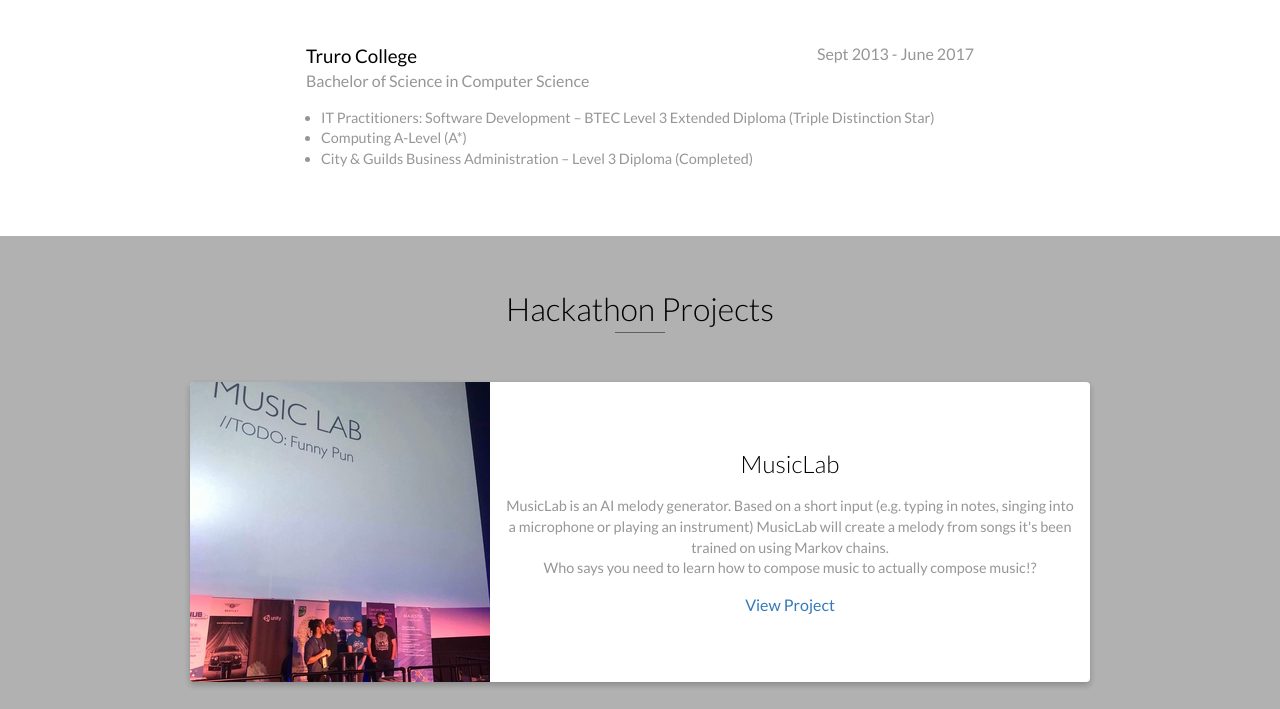
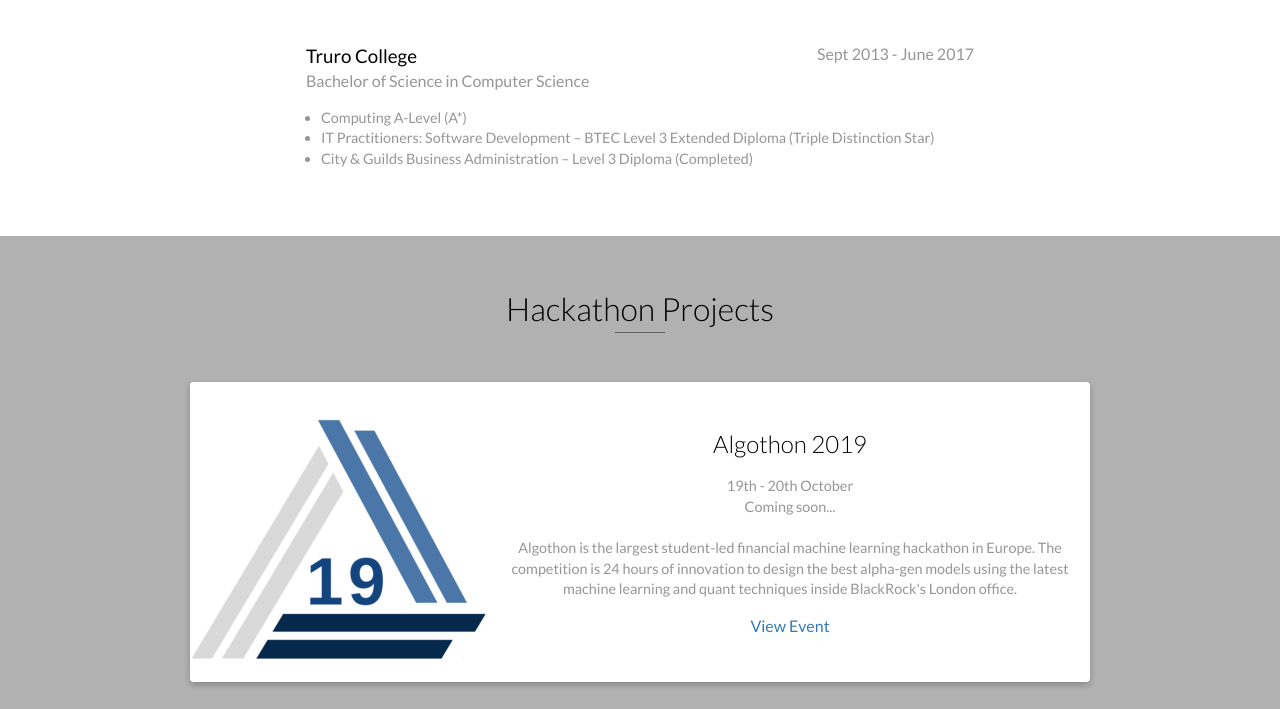
Before and after one commit to amysen/amysen.github.io, a website: page index.html in a window 1280 px wide. Shown: the part 2885-3594 px from the top of the page. Drawn offline with nearby package versions, Linux system fonts and the light colour scheme.

Commit message:
hackathon update

```diff
--- a/index.html
+++ b/index.html
@@ -203,10 +203,10 @@
             <h4>Bachelor of Science in Computer Science</h4>
             <ul>
                 <li>
-                    IT Practitioners: Software Development – BTEC Level 3 Extended Diploma (Triple Distinction Star)
+                    Computing A-Level (A*)
                 </li>
                 <li>
-                    Computing A-Level (A*)
+                    IT Practitioners: Software Development – BTEC Level 3 Extended Diploma (Triple Distinction Star)
                 </li>
                 <li>
                     City & Guilds Business Administration – Level 3 Diploma (Completed)
@@ -221,6 +221,29 @@
         <h2 class="heading">Hackathon Projects</h2>
         <div class="container">
             <div class="row">
+
+                <div class="project shadow-large">
+                    <div class="project-image">
+                        <img src="images/algothon.jpg" />
+                    </div>
+                    <!-- End .project-image -->
+                    <div class="project-info">
+                        <h3>Algothon 2019</h3>
+                        <p>
+                            19th - 20th October
+                            </br>
+                            Coming soon...
+                            </br></br>
+                            Algothon is the largest student-led financial machine learning hackathon in Europe.
+                            The competition is 24 hours of innovation to design the best alpha-gen models using the latest machine learning and quant techniques inside BlackRock's London office.
+
+                        </p>
+                        <a href="http://2019.algothon.org/" target="_blank">View Event</a>
+                    </div>
+                    <!-- End .project-info -->
+                </div>
+                <!-- End .project -->
+
                 <div class="project shadow-large">
                     <div class="project-image">
                         <img src="images/MusicLab.jpg" />
@@ -264,8 +287,8 @@
             <li>Python</li>
             <li>Java</li>
             <li>C++</li>
+            <li>SQL</li>
             <li>JavaScript</li>
-            <li>SQL</li>
             <li>HTML</li>
             <li>Pascal</li>
             <li>Git</li>
```
Also changed, not shown: images/algothon.jpg (added).
